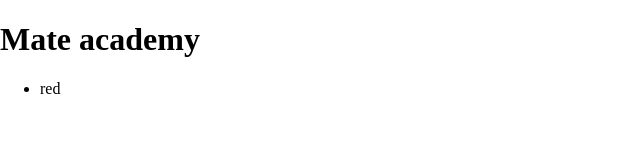
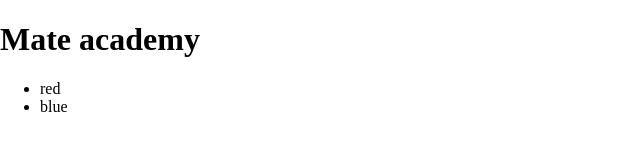
Before and after one commit to MariiaKapustkina/my-project1, a plain HTML site: page index.html in a window 1280 px wide. Shown: the full height of the page, 0-640 px from the left. Drawn offline with Linux system fonts and the light colour scheme.

Commit message:
add blue color

```diff
--- a/index.html
+++ b/index.html
@@ -12,6 +12,9 @@
       <li>
         red
       </li>
+      <li>
+        blue
+      </li>
     </ul>
 </body>
 </html>
```
